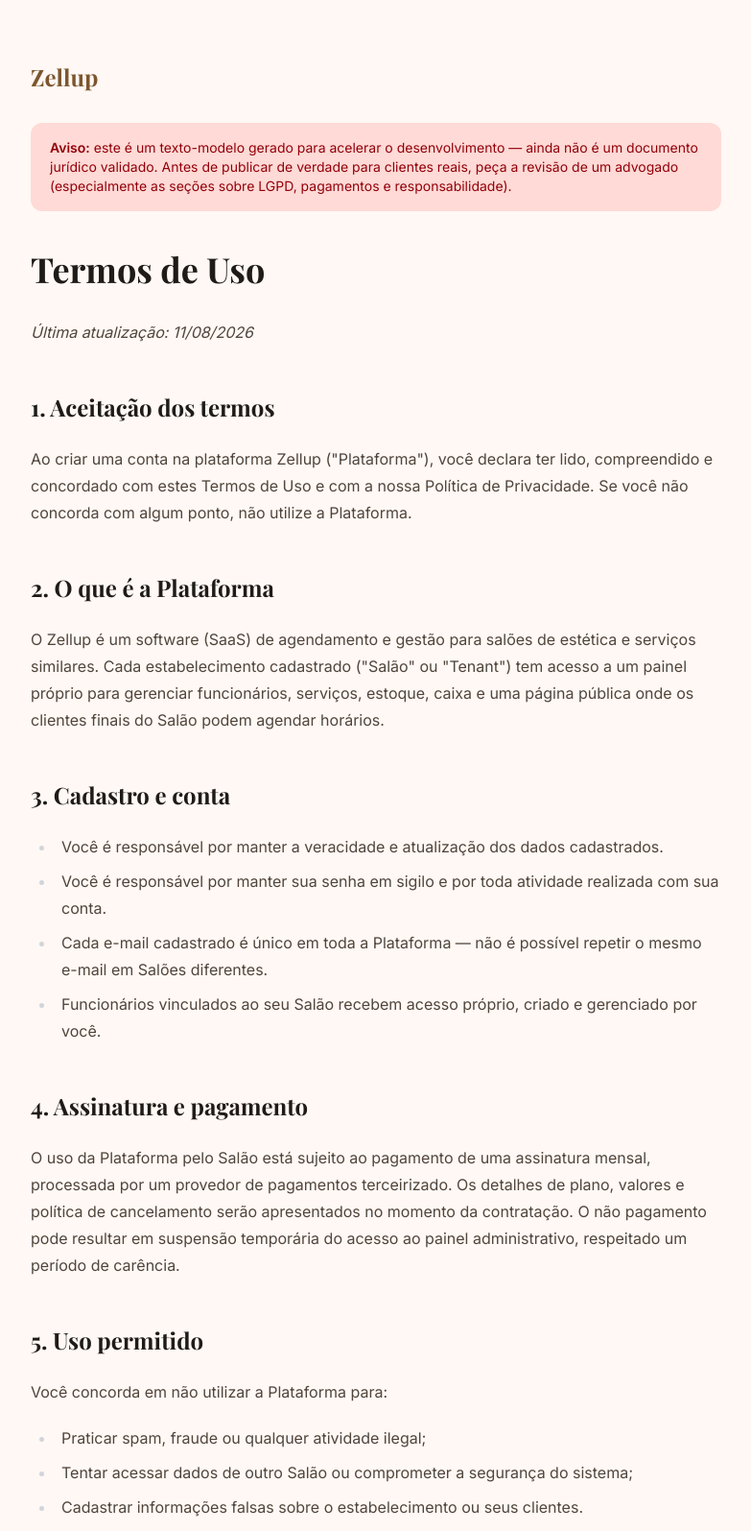
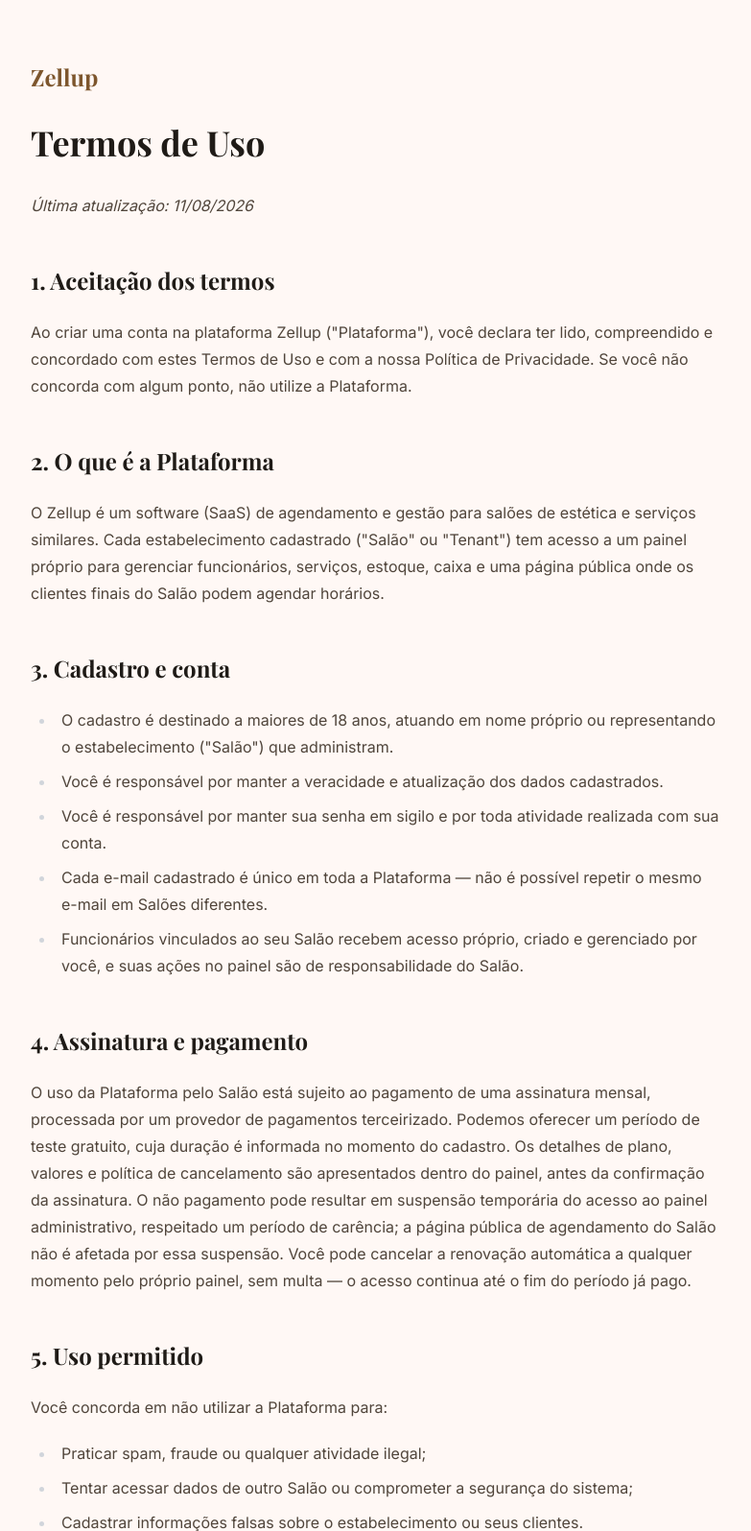
Before and after one commit to rdssystems/Zelo, a Django app: template templates/legal/terms.html in a window 1280 px wide. Shown: the top 1595 px of the page at 96% size, without its empty margins (248-1031 px from the left). Run offline with Django 5.2, Linux system fonts and the light colour scheme; the template is opened without the code that fills it, so the values that code supplies are empty; some libraries are stand-ins or nearby versions.

Commit message:
Finaliza Termos de Uso e Política de Privacidade
Remove o aviso de texto-modelo e os placeholders de contato — o canal de
suporte (WhatsApp já configurável em /plataforma/configuracoes/) passa a
ser injetado dinamicamente nos dois documentos via legal_page_view, então
trocar o número lá atualiza os textos legais sem precisar editar HTML.
Reforça fundamentação na LGPD (arts. 18, 33, 41) e no CDC (foro do
consumidor), sem alterar nenhuma regra de negócio.

Co-Authored-By: Claude Sonnet 5 <noreply@anthropic.com>

```diff
--- a/config/urls.py
+++ b/config/urls.py
@@ -19,6 +19,7 @@ from apps.tenants.views import (
     TenantSettingsView,
     choose_theme_view,
     landing_view,
+    legal_page_view,
     signup_view,
     support_modal_view,
 )
@@ -67,8 +68,8 @@ urlpatterns = [
     # apps/accounts/adapters.py); login por e-mail/senha continua sendo o
     # LoginView acima, sem depender do allauth.
     path("accounts/", include("allauth.urls")),
-    path("termos/", TemplateView.as_view(template_name="legal/terms.html"), name="terms"),
-    path("privacidade/", TemplateView.as_view(template_name="legal/privacy.html"), name="privacy"),
+    path("termos/", legal_page_view, {"template_name": "legal/terms.html"}, name="terms"),
+    path("privacidade/", legal_page_view, {"template_name": "legal/privacy.html"}, name="privacy"),
     path("painel/servicos/", include("apps.services.urls")),
     path("painel/funcionarios/", include("apps.employees.urls")),
     path("painel/estoque/", include("apps.inventory.urls")),
--- a/templates/legal/_base.html
+++ b/templates/legal/_base.html
@@ -26,14 +26,7 @@
 <div class="max-w-3xl mx-auto px-6 py-16">
   <a class="text-primary font-display text-2xl font-bold" href="/">Zellup</a>
 
-  <div class="mt-8 mb-10 rounded-xl bg-error-container text-on-error-container px-5 py-4 text-sm">
-    <strong>Aviso:</strong> este é um texto-modelo gerado para acelerar o desenvolvimento —
-    ainda não é um documento jurídico validado. Antes de publicar de verdade para clientes
-    reais, peça a revisão de um advogado (especialmente as seções sobre LGPD, pagamentos e
-    responsabilidade).
-  </div>
-
-  <article class="prose prose-headings:font-display prose-headings:text-on-surface prose-p:text-on-surface-variant prose-li:text-on-surface-variant max-w-none">
+  <article class="mt-8 prose prose-headings:font-display prose-headings:text-on-surface prose-p:text-on-surface-variant prose-li:text-on-surface-variant max-w-none">
     {% block legal_content %}{% endblock %}
   </article>
 
--- a/templates/legal/terms.html
+++ b/templates/legal/terms.html
@@ -23,18 +23,23 @@
 
 <h2>3. Cadastro e conta</h2>
 <ul>
+  <li>O cadastro é destinado a maiores de 18 anos, atuando em nome próprio ou representando o estabelecimento ("Salão") que administram.</li>
   <li>Você é responsável por manter a veracidade e atualização dos dados cadastrados.</li>
   <li>Você é responsável por manter sua senha em sigilo e por toda atividade realizada com sua conta.</li>
   <li>Cada e-mail cadastrado é único em toda a Plataforma — não é possível repetir o mesmo e-mail em Salões diferentes.</li>
-  <li>Funcionários vinculados ao seu Salão recebem acesso próprio, criado e gerenciado por você.</li>
+  <li>Funcionários vinculados ao seu Salão recebem acesso próprio, criado e gerenciado por você, e suas ações no painel são de responsabilidade do Salão.</li>
 </ul>
 
 <h2>4. Assinatura e pagamento</h2>
 <p>
   O uso da Plataforma pelo Salão está sujeito ao pagamento de uma assinatura mensal, processada
-  por um provedor de pagamentos terceirizado. Os detalhes de plano, valores e política de
-  cancelamento serão apresentados no momento da contratação. O não pagamento pode resultar em
-  suspensão temporária do acesso ao painel administrativo, respeitado um período de carência.
+  por um provedor de pagamentos terceirizado. Podemos oferecer um período de teste gratuito,
+  cuja duração é informada no momento do cadastro. Os detalhes de plano, valores e política de
+  cancelamento são apresentados dentro do painel, antes da confirmação da assinatura. O não
+  pagamento pode resultar em suspensão temporária do acesso ao painel administrativo, respeitado
+  um período de carência; a página pública de agendamento do Salão não é afetada por essa
+  suspensão. Você pode cancelar a renovação automática a qualquer momento pelo próprio painel,
+  sem multa — o acesso continua até o fim do período já pago.
 </p>
 
 <h2>5. Uso permitido</h2>
@@ -78,9 +83,20 @@
   canais de contato cadastrados.
 </p>
 
-<h2>11. Lei aplicável</h2>
-<p>Estes Termos são regidos pelas leis da República Federativa do Brasil.</p>
+<h2>11. Lei aplicável e foro</h2>
+<p>
+  Estes Termos são regidos pelas leis da República Federativa do Brasil. Eventuais disputas
+  serão dirimidas, preferencialmente, no foro do domicílio do usuário, conforme art. 101, I, do
+  Código de Defesa do Consumidor, quando aplicável.
+</p>
 
 <h2>12. Contato</h2>
-<p>Dúvidas sobre estes Termos: <em>[preencher e-mail/canal de suporte]</em>.</p>
+<p>
+  Dúvidas sobre estes Termos:
+  {% if support_number %}
+  <a class="text-primary hover:underline" href="https://wa.me/{{ support_number }}" target="_blank" rel="noopener">fale com a gente pelo WhatsApp</a>.
+  {% else %}
+  use o canal de suporte disponível dentro do painel.
+  {% endif %}
+</p>
 {% endblock %}
```
Also changed, not shown: apps/tenants/tests.py (+26 -0 lines), apps/tenants/views.py (+22 -0 lines), templates/legal/privacy.html (+12 -2 lines).
